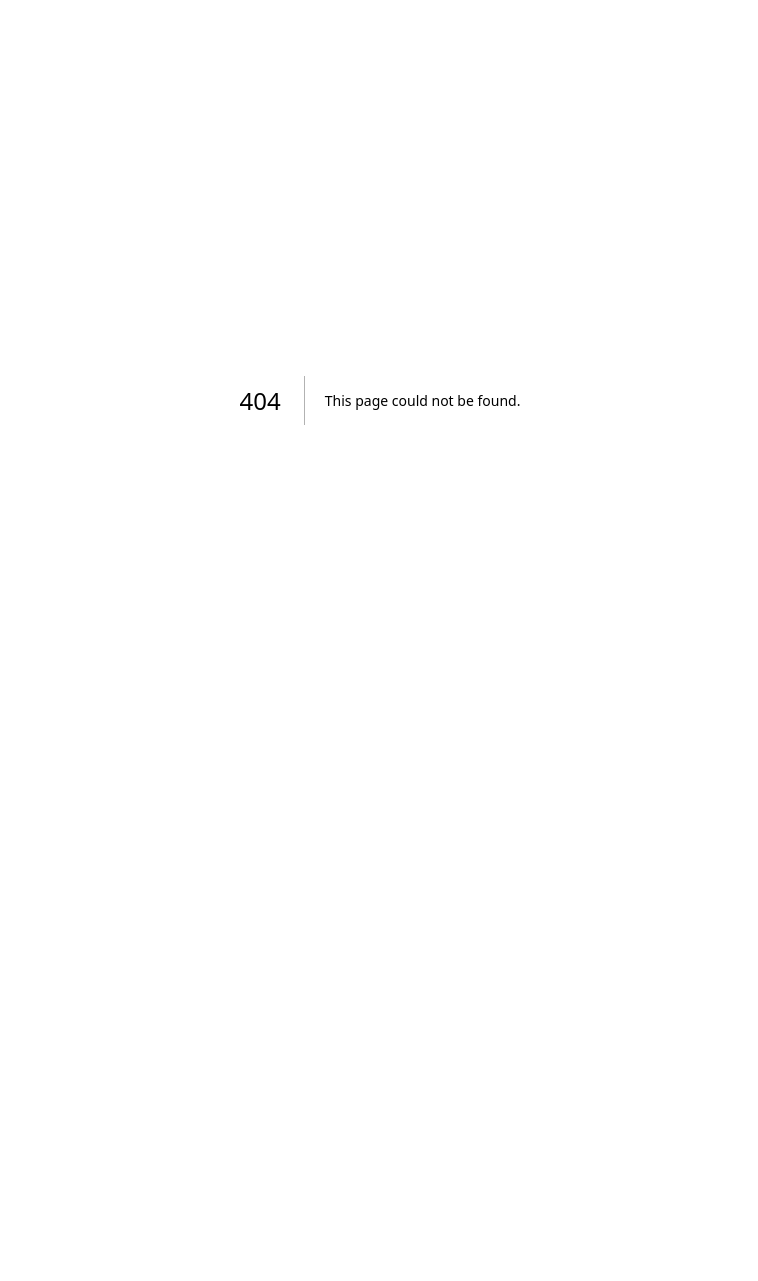
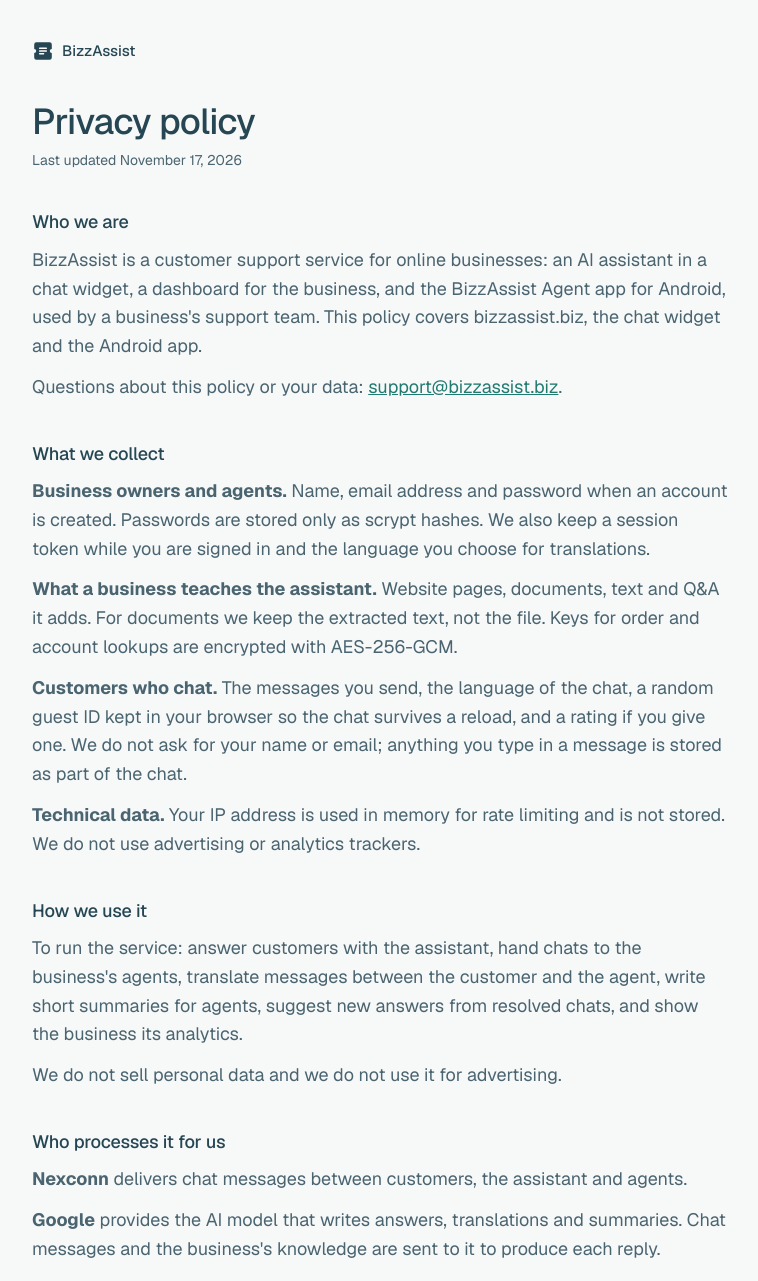
Before and after one commit to PocketForgee/Bizz-Assist, a Next.js app in the folder web/: page /privacy in a window 1280 px wide. Before the commit this address had no page. Shown: the top 1281 px of the page, without its empty margins (260-1018 px from the left). Before the commit the page ends 800 px from the top, so only its background shows below. Built offline with nearby package versions, Linux system fonts and the light colour scheme.

Commit message:
Privacy policy page, linked from the footer and the sitemap

```diff
--- a/web/app/page.tsx
+++ b/web/app/page.tsx
@@ -388,6 +388,9 @@ export default function Home() {
           </span>
           <span>Built on Nexconn for the Nexconn Build Challenge 2026</span>
           <nav aria-label="Account" className="flex gap-4">
+            <Link href="/privacy" className="transition-colors duration-300 hover:text-paper">
+              Privacy
+            </Link>
             <Link href="/login" className="transition-colors duration-300 hover:text-paper">
               Sign in
             </Link>
--- /dev/null
+++ b/web/app/privacy/page.tsx
@@ -0,0 +1,102 @@
+import type { Metadata } from "next";
+import Link from "next/link";
+import type { ReactNode } from "react";
+import { Mark } from "@/components/brand";
+
+export const metadata: Metadata = {
+  title: "Privacy policy",
+  description: "What BizzAssist and the BizzAssist Agent app collect, why, who processes it and how to delete it.",
+};
+
+const CONTACT = "support@bizzassist.biz";
+const UPDATED = "November 17, 2026";
+
+const sections: { id: string; title: string; body: ReactNode[] }[] = [
+  {
+    id: "who",
+    title: "Who we are",
+    body: [
+      <>BizzAssist is a customer support service for online businesses: an AI assistant in a chat widget, a dashboard for the business, and the BizzAssist Agent app for Android, used by a business&apos;s support team. This policy covers bizzassist.biz, the chat widget and the Android app.</>,
+      <>Questions about this policy or your data: <a className="text-primary underline" href={`mailto:${CONTACT}`}>{CONTACT}</a>.</>,
+    ],
+  },
+  {
+    id: "collect",
+    title: "What we collect",
+    body: [
+      <><b>Business owners and agents.</b> Name, email address and password when an account is created. Passwords are stored only as scrypt hashes. We also keep a session token while you are signed in and the language you choose for translations.</>,
+      <><b>What a business teaches the assistant.</b> Website pages, documents, text and Q&amp;A it adds. For documents we keep the extracted text, not the file. Keys for order and account lookups are encrypted with AES-256-GCM.</>,
+      <><b>Customers who chat.</b> The messages you send, the language of the chat, a random guest ID kept in your browser so the chat survives a reload, and a rating if you give one. We do not ask for your name or email; anything you type in a message is stored as part of the chat.</>,
+      <><b>Technical data.</b> Your IP address is used in memory for rate limiting and is not stored. We do not use advertising or analytics trackers.</>,
+    ],
+  },
+  {
+    id: "use",
+    title: "How we use it",
+    body: [
+      <>To run the service: answer customers with the assistant, hand chats to the business&apos;s agents, translate messages between the customer and the agent, write short summaries for agents, suggest new answers from resolved chats, and show the business its analytics.</>,
+      <>We do not sell personal data and we do not use it for advertising.</>,
+    ],
+  },
+  {
+    id: "processors",
+    title: "Who processes it for us",
+    body: [
+      <><b>Nexconn</b> delivers chat messages between customers, the assistant and agents.</>,
+      <><b>Google</b> provides the AI model that writes answers, translations and summaries. Chat messages and the business&apos;s knowledge are sent to it to produce each reply.</>,
+      <><b>Google Sheets or the business&apos;s own API</b>, only when a business connects one for order or account lookups. The assistant looks up a record only after the customer gives the keys the business requires, such as an order ID and email.</>,
+      <>Our servers run on Oracle Cloud. Data is sent over HTTPS.</>,
+    ],
+  },
+  {
+    id: "android",
+    title: "The BizzAssist Agent app",
+    body: [
+      <>The app signs agents in with their BizzAssist email and password, keeps the session token, name and language setting on the device, and shows the business&apos;s chats. It asks for notification permission so it can alert the agent when a customer is waiting. It does not access contacts, location, camera, microphone or files, and it contains no ads or analytics.</>,
+      <>Signing out deletes the session from our server and from the device.</>,
+    ],
+  },
+  {
+    id: "delete",
+    title: "Keeping and deleting data",
+    body: [
+      <>We keep data while the business&apos;s account is active. A business can delete its knowledge, Q&amp;A, lookups, widgets and agent accounts from the dashboard at any time.</>,
+      <>To delete a whole account, or a customer chat you took part in, email <a className="text-primary underline" href={`mailto:${CONTACT}`}>{CONTACT}</a> from the account&apos;s email address, or with the chat&apos;s details. We delete it within 30 days and confirm by email.</>,
+    ],
+  },
+  {
+    id: "children",
+    title: "Children",
+    body: [<>BizzAssist is a tool for businesses and is not directed at children under 13.</>],
+  },
+  {
+    id: "changes",
+    title: "Changes",
+    body: [<>If this policy changes, we update this page and the date at the top.</>],
+  },
+];
+
+export default function PrivacyPage() {
+  return (
+    <main className="min-h-dvh bg-pearl">
+      <div className="mx-auto max-w-[760px] px-4 py-6 sm:px-8 sm:py-10">
+        <Link href="/" className="mb-10 inline-flex items-center gap-2 text-ink" aria-label="BizzAssist home">
+          <Mark size={22} />
+          <span className="t-body-strong">BizzAssist</span>
+        </Link>
+        <h1 className="t-display text-ink">Privacy policy</h1>
+        <p className="t-caption mt-2 text-ink-80">Last updated {UPDATED}</p>
+        {sections.map((s) => (
+          <section key={s.id} id={s.id} className="mt-10">
+            <h2 className="t-tagline text-ink">{s.title}</h2>
+            {s.body.map((p, i) => (
+              <p key={i} className="t-lead mt-3">
+                {p}
+              </p>
+            ))}
+          </section>
+        ))}
+      </div>
+    </main>
+  );
+}
--- a/web/app/sitemap.ts
+++ b/web/app/sitemap.ts
@@ -4,5 +4,5 @@ const BASE = (process.env.APP_URL ?? "https://bizzassist.biz").replace(/\/$/, ""
 
 // Public pages only; the dashboard and chats stay out.
 export default function sitemap(): MetadataRoute.Sitemap {
-  return ["/", "/signup", "/stats"].map((path) => ({ url: `${BASE}${path}` }));
+  return ["/", "/signup", "/stats", "/privacy"].map((path) => ({ url: `${BASE}${path}` }));
 }
```
